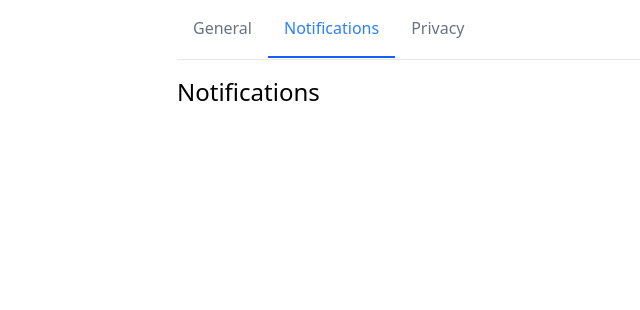
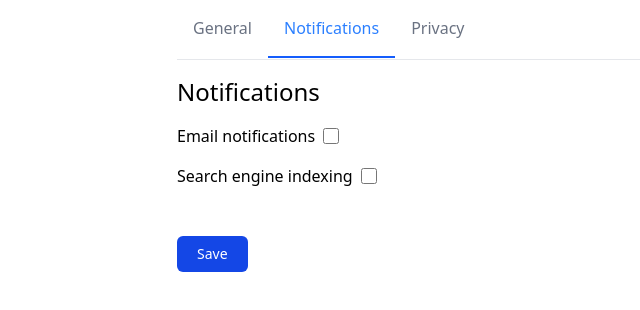
Before and after one commit to Andreeoak/SettingsPage, a Vue app in the folder SettingsPage/: page / in a window 1280 px wide. Both pictures are taken after a click on the button "Notifications". Shown: the top 310 px of the page, without its empty margins (143-783 px from the left). Built offline with nearby package versions, Linux system fonts and the light colour scheme; the HTML template or start-up script is replaced by a standard one.

Commit message:
Finishing notifications sets front form

```diff
--- a/SettingsPage/src/components/NotificationsSettings.vue
+++ b/SettingsPage/src/components/NotificationsSettings.vue
@@ -3,5 +3,25 @@
     <h2 class="text-2xl mb-4">
       Notifications
     </h2>
+    <form class="space-y-4">
+      <div class="flex items-center gap-2">
+        <label>Email notifications</label>
+        <input type="checkbox" v-model="notifications.email">
+      </div>
+      <div class="flex items-center gap-2">
+        <label>Search engine indexing</label>
+        <input type="checkbox" v-model="notifications.sms">
+      </div>
+
+      <button  type="submit" class="btn-primary mt-8">
+        Save
+      </button>
+    </form>
   </div>
 </template>
+
+<script lang="ts" setup>
+import { useSettings } from '@/composables/useSettings';
+
+const {notifications} = useSettings();
+</script>
```
